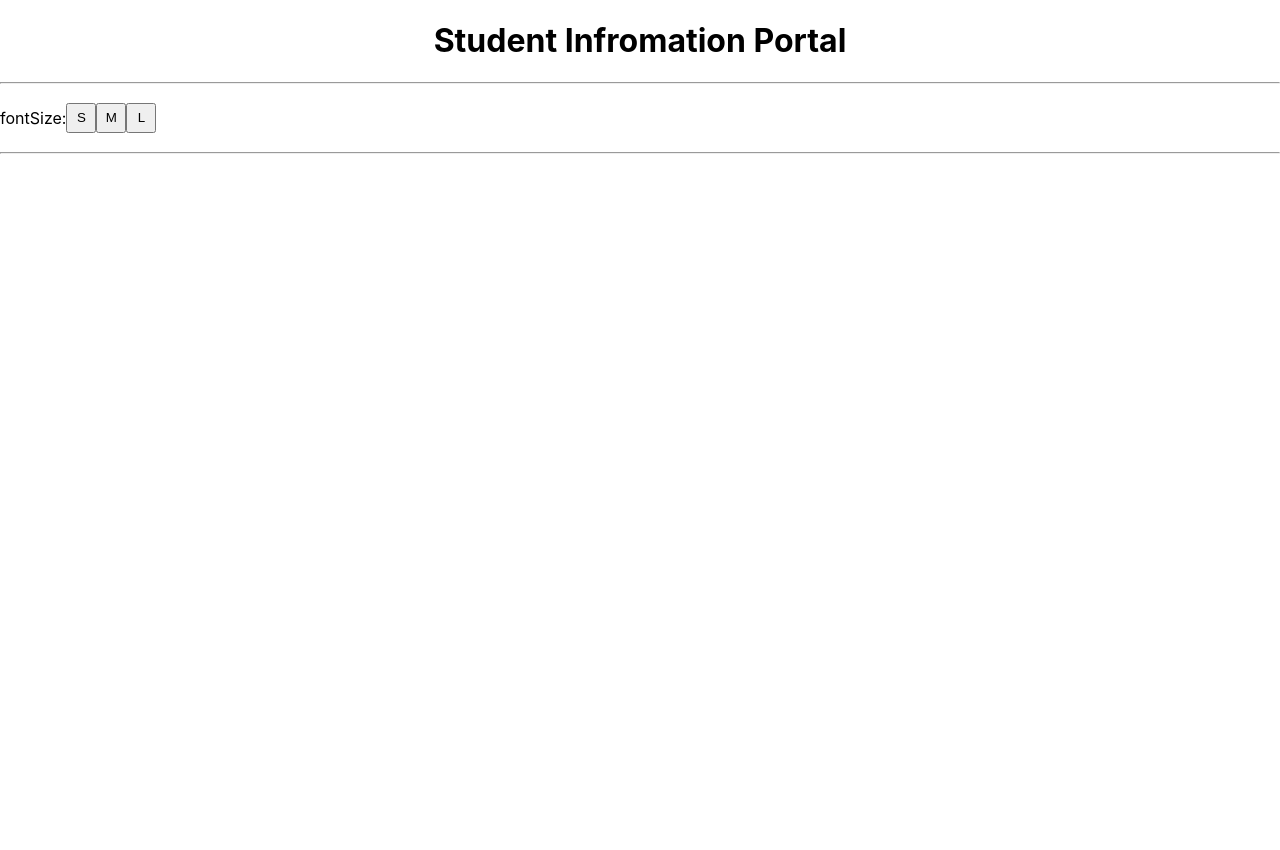
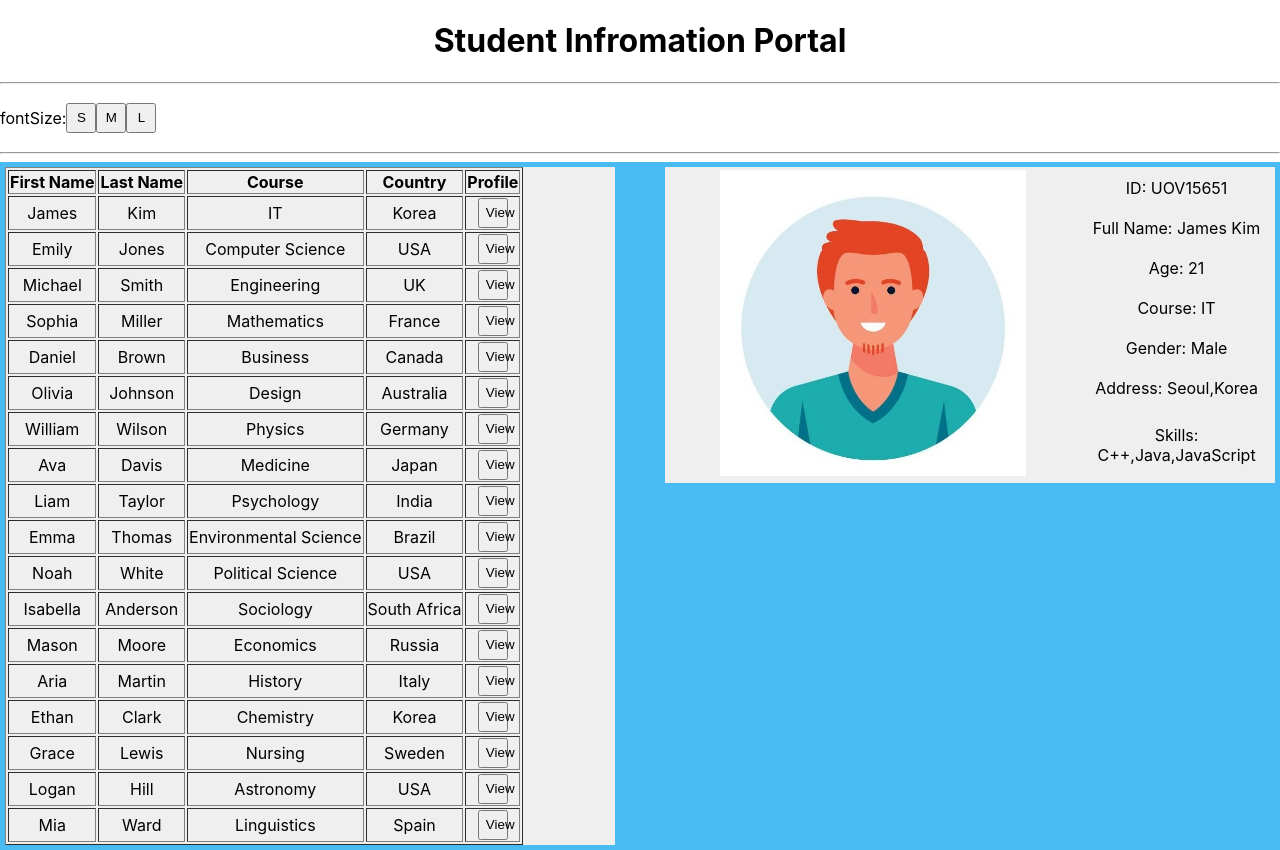
Before and after one commit to ruwini01/2020ICT31, a React (Create React App) app in the folder myapp/: page / in a window 1280 px wide. Before the commit the page ends 800 px from the top, so only its background shows below. Built offline with nearby package versions, Linux system fonts and the light colour scheme.

Commit message:
Inserted Left & Right Child Components

```diff
--- a/myapp/src/App.js
+++ b/myapp/src/App.js
@@ -1,10 +1,18 @@
 import './App.css';
 import Header from './components/Header'
 import {useState} from 'react';
+import LeftSide from './components/LeftSide';
+import students from '../src/data/StudentsDb'
+import RightSide from './components/RightSide';
 
 function App() {
 
+  const [currentStudent, setCurrentStudent] = useState(students[0]);
   const [fontSize,setFontSize]=useState(16);
+
+  const receiveStudent = (student)=>{
+    setCurrentStudent(student)
+  }
 
   return (
     <div style={{ fontSize: `${fontSize}px` }} className='App'>
@@ -17,6 +25,15 @@ function App() {
       </div>
       <hr/>
 
+      <div className='outerDiv'>
+
+      <div className='leftDiv'>
+        <LeftSide students={students} setStudent={receiveStudent}/>
+      </div>
+
+      <RightSide student={currentStudent}/>
+
+      </div>
 
     </div>
   );
```
